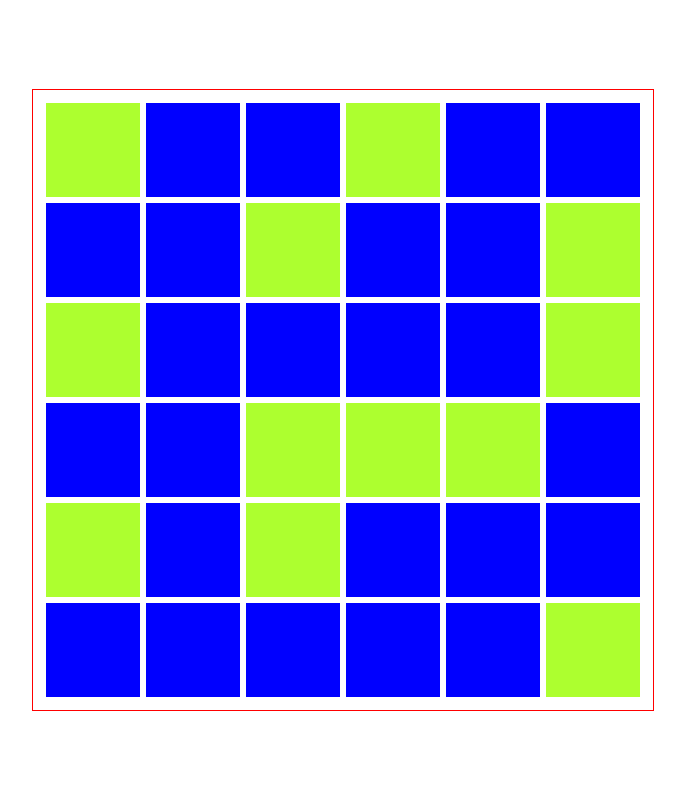
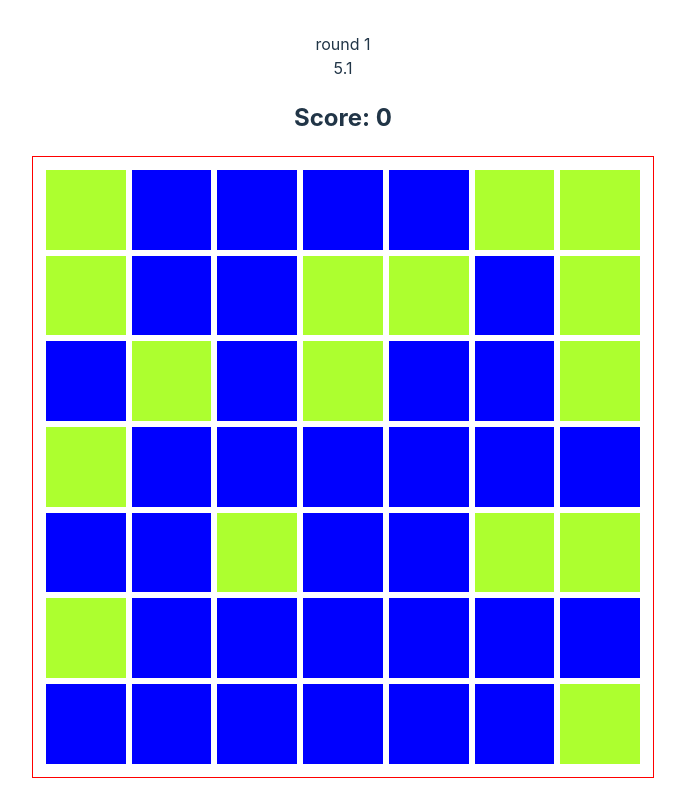
Before and after one commit to KyleCardwell/speed-click-fe, a React (Vite) app: page / in a window 1280 px wide. Shown: the top 802 px of the page, without its empty margins (297-982 px from the left). Built offline with nearby package versions, Linux system fonts and the light colour scheme.

Commit message:
add points based on amount of time left, timer starts on delay

```diff
--- a/src/App.tsx
+++ b/src/App.tsx
@@ -1,8 +1,7 @@
-import { useEffect, useState, MouseEvent, EventHandler } from "react";
-import reactLogo from "./assets/react.svg";
+import { useEffect, useState, MouseEvent, useRef, useCallback } from "react";
 import "./App.css";
-import SpeedBox from "./components/SpeedBox";
 import GameGrid from "./components/GameGrid";
+import PointsBox from "./components/PointsBox";
 
 export interface gameBox {
 	clickToWin: boolean;
@@ -18,18 +17,46 @@ const createBoxes = (quantity: number): gameBox[] => {
 	return boxes;
 };
 
+function delayTimer(ms = 3000) {
+	return new Promise((resolve: any) => {
+		setTimeout(() => {
+			resolve();
+		}, ms);
+	});
+}
+
+const initTime: number = 10;
+const delayLength: number = 3000
+
 function App() {
-	const boxQuantity: number = 6;
+	const boxQuantity: number = 7;
+	const greenSquares = boxQuantity ** 2 / 3;
 
 	const [speedBoxes, setSpeedBoxes] = useState<gameBox[]>(
 		createBoxes(boxQuantity)
 	);
 	const [checkedBoxes, setCheckedBoxes] = useState<Set<number>>();
+	const [countDown, setCountDown] = useState(initTime);
+	const [round, setRound] = useState<number>(0);
+	const [pause, setPause] = useState(true);
+
+	const totalPoints = useRef(0);
+	let intervalRef = useRef(0);
+
+	const decreaseCountdown = () =>
+		setCountDown((prev) => {
+			// console.log(prev)
+			if (prev > 0) {
+				return parseFloat((prev - 0.1).toFixed(2));
+			} else {
+				return prev;
+			}
+		});
 
 	const generateRandom = () => {
 		const randomList = new Set<number>();
 
-		while (randomList.size < Math.floor((boxQuantity ** 2)/3)) {
+		while (randomList.size < Math.floor(greenSquares)) {
 			const num: number = Math.floor(boxQuantity ** 2 * Math.random());
 			randomList.add(num);
 		}
@@ -39,6 +66,21 @@ function App() {
 	useEffect(() => {
 		setCheckedBoxes(generateRandom());
 	}, []);
+
+	useEffect(() => {
+		(async () => {
+			setCountDown(initTime);
+			await delayTimer(delayLength);
+			setPause(false);
+		})();
+	}, [round]);
+
+	useEffect(() => {
+		pause ? "" : (intervalRef.current = setInterval(decreaseCountdown, 100));
+		return () => {
+			clearInterval(intervalRef.current);
+		};
+	}, [pause]);
 
 	useEffect(() => {
 		setSpeedBoxes(
@@ -63,13 +105,27 @@ function App() {
 			const timer = setTimeout(() => {
 				setCheckedBoxes(generateRandom());
 			}, 200);
+			setRound(round + 1);
+			setPause(true);
 			return () => clearTimeout(timer);
 		}
 	}, [speedBoxes]);
 
 	const handleClick = (e: MouseEvent, num: number) => {
-    console.log('clicked ', num)
+		console.log("clicked ", num);
 		if (checkedBoxes?.has(num)) {
+			totalPoints.current = Math.round(
+				totalPoints.current +
+					round +
+					(greenSquares - checkedBoxes.size) * round * countDown
+			);
+			console.log(
+				`${totalPoints.current} + ${round} +( (${greenSquares} - ${
+					checkedBoxes.size
+				}) * ${round} * ${countDown}) - (${
+					(greenSquares - checkedBoxes.size) * round * countDown
+				})`
+			);
 			setSpeedBoxes(
 				speedBoxes.map(function (speedBox: gameBox, index: number): gameBox {
 					if (num === index) {
@@ -80,13 +136,20 @@ function App() {
 				})
 			);
 		} else {
-			alert("oops, don't click the blues");
+			alert(`oops, don't click the blues.  You scored ${totalPoints.current}`);
+			setRound(0);
+			totalPoints.current = 0;
+			setSpeedBoxes(createBoxes(boxQuantity));
+			setPause(true);
 			return;
 		}
 	};
 
 	return (
 		<div className="App">
+			<div>round {round}</div>
+			<div>{countDown}</div>
+			<PointsBox totalPoints={totalPoints} />
 			<div className="gameContainer">
 				<GameGrid
 					boxQuantity={boxQuantity}
@@ -94,20 +157,6 @@ function App() {
 					toggleBox={handleClick}
 					checkedBoxes={checkedBoxes}
 				/>
-				{/* <div className="gameBoard">
-					{speedBoxes.map((box, index) => {
-						// console.log("box", box);
-						return (
-							<SpeedBox
-								clickToWin={box.clickToWin}
-								toggleBox={handleClick}
-								num={index}
-								checkedBoxes={checkedBoxes}
-								key={index}
-							/>
-						);
-					})}
-				</div> */}
 			</div>
 		</div>
 	);
--- /dev/null
+++ b/src/components/PointsBox.tsx
@@ -0,0 +1,15 @@
+import React from "react";
+
+function PointsBox(props: any) {
+
+  return (
+    <div className="pointsBox">
+      <h2>
+        Score: {props.totalPoints.current}
+      </h2>
+
+    </div>
+  )
+}
+
+export default PointsBox;
```
Also changed, not shown: 1 other file (tests, documents, lock files or other folders). Lines whose indentation alone changed are shown as unchanged.
